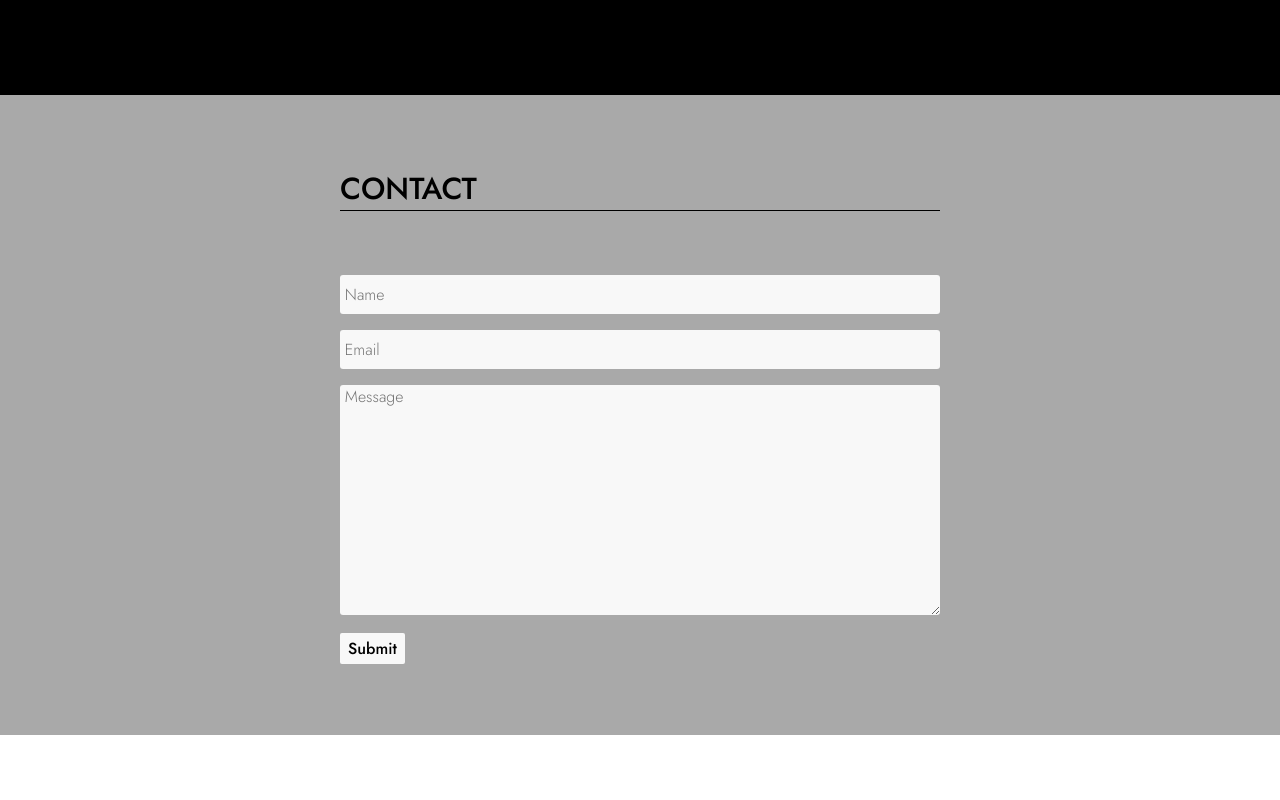
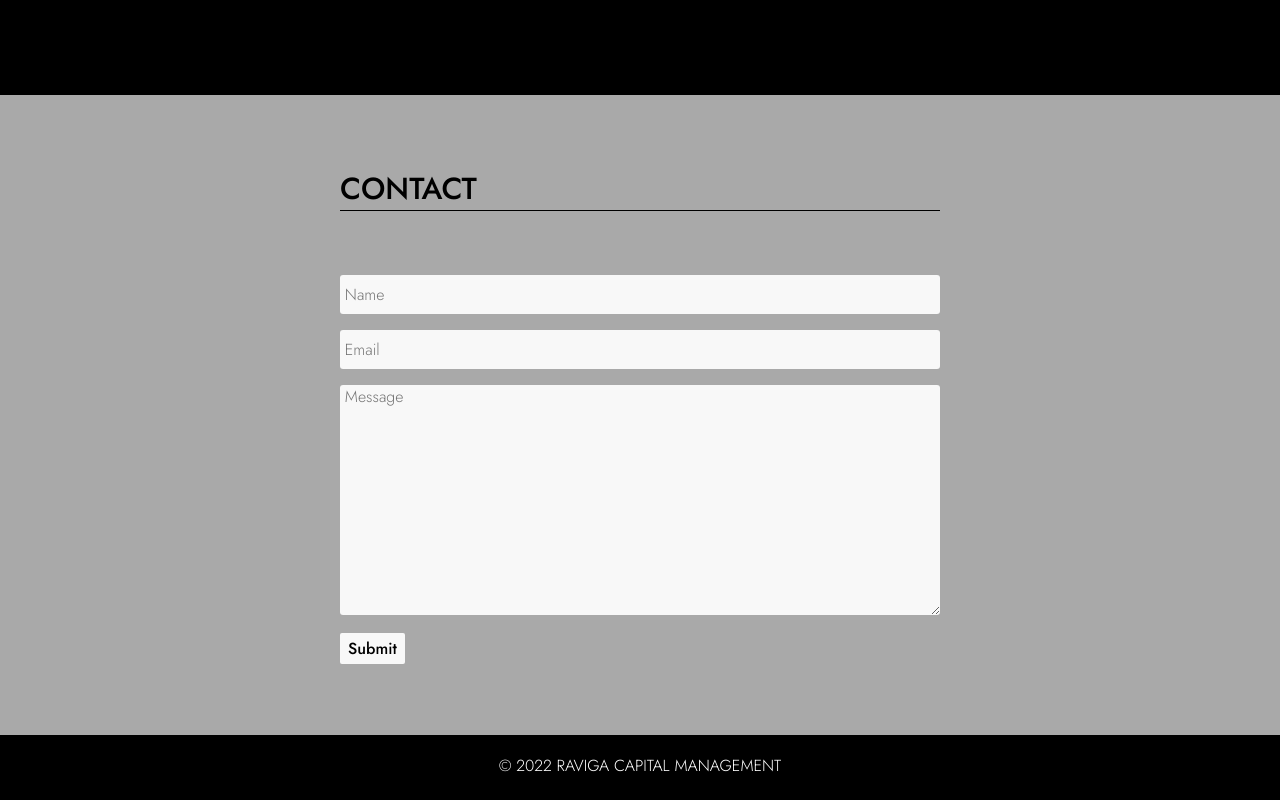
Before and after one commit to koller-m/raviga-clone, a React (Create React App) app: page / in a window 1280 px wide. Shown: the part 1985-2785 px from the top of the page. Before the commit the page ends 2720 px from the top, so only its background shows below. Built offline with nearby package versions, Linux system fonts and the light colour scheme; the HTML template or start-up script is replaced by a standard one.

Commit message:
Create Footer component

```diff
--- a/src/App.js
+++ b/src/App.js
@@ -3,6 +3,7 @@
 import Portfolio from "./components/Portfolio";
 import Team from "./components/Team";
 import Contact from "./components/Contact"
+import Footer from "./components/Footer";
 
 function App() {
   return (
@@ -12,6 +13,7 @@
       <Team />
       <Portfolio />
       <Contact />
+      <Footer />
     </div>
   );
 }
--- /dev/null
+++ b/src/components/Footer.css
@@ -0,0 +1,9 @@
+.footer {
+    background-color: #000;
+    color: #fff;
+    height: 65px;
+    text-align: center;
+    padding-top: 1.2rem;
+    font-weight: 300;
+    text-transform: uppercase;
+}
--- /dev/null
+++ b/src/components/Footer.js
@@ -0,0 +1,11 @@
+import './Footer.css'
+
+const Footer = () => {
+    return (
+        <div className="footer">
+            <p>&copy; 2022 Raviga Capital Management</p>
+        </div>
+    )
+}
+
+export default Footer;
```
